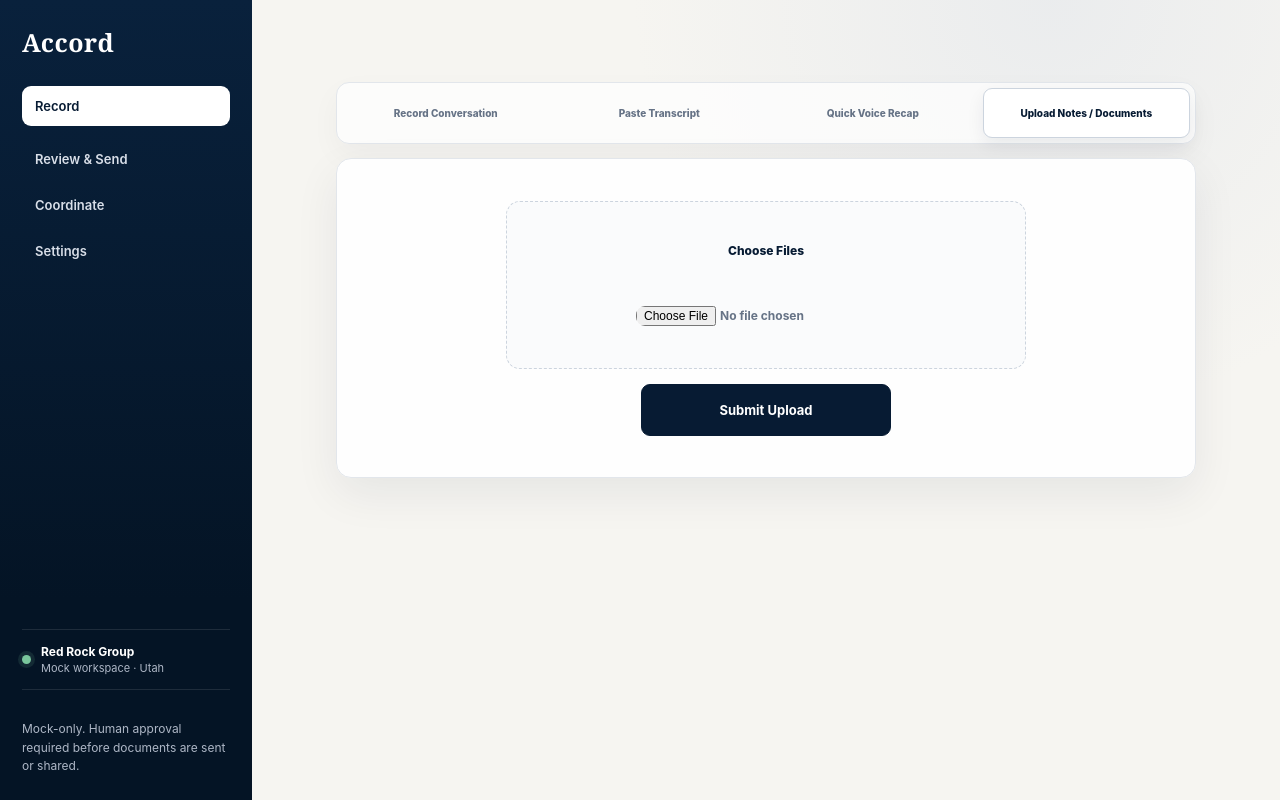
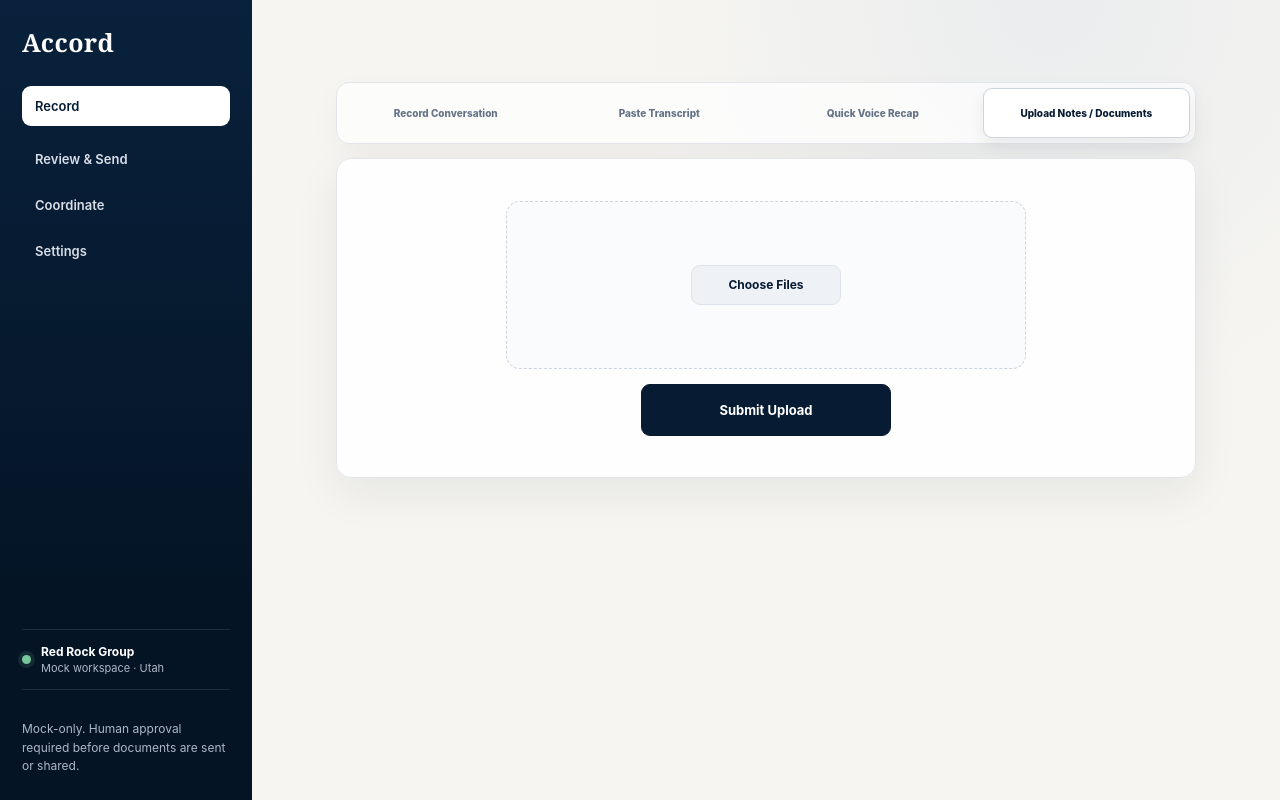
Before and after one commit to chay5573/accord, a Next.js app in the folder accord-app-starter/: page /record in a window 1280 px wide. Both pictures are taken after a click on the tab "Upload Notes / Documents". Built offline with nearby package versions, Linux system fonts and the light colour scheme.

Commit message:
Replace Native File Input with Custom Upload Control

```diff
--- a/accord-app-starter/app/globals.css
+++ b/accord-app-starter/app/globals.css
@@ -589,9 +589,9 @@ textarea { min-height: 125px; resize: vertical; line-height: 1.5; }
 .preparing-state strong { font-size:13px; letter-spacing:-.01em; }
 .preparing-spinner { width:28px; height:28px; border:3px solid #e3e9ef; border-top-color:var(--navy); border-radius:50%; animation:accord-spin .75s linear infinite; }
 @keyframes accord-spin { to { transform:rotate(360deg); } }
-.record-upload-zone { width:min(520px,100%); min-height:168px; display:grid; place-items:center; gap:12px; padding:24px; border:1.5px dashed var(--line-dark); border-radius:14px; background:#fafbfc; color:var(--navy); text-align:center; cursor:pointer; }
-.record-upload-zone > span { font-size:12px; font-weight:800; }
-.record-upload-zone input { max-width:260px; border:0; padding:0; background:transparent; color:var(--muted); }
+.record-upload-zone { width:min(520px,100%); min-height:168px; display:grid; place-items:center; gap:12px; padding:24px; border:1.5px dashed var(--line-dark); border-radius:14px; background:#fafbfc; color:var(--navy); text-align:center; }
+.record-file-input { position:absolute; width:1px; height:1px; padding:0; margin:-1px; overflow:hidden; clip:rect(0,0,0,0); white-space:nowrap; border:0; }
+.record-file-button { min-width:150px; }
 .simple-consent { grid-template-columns:auto 1fr; align-items:center; gap:10px; width:min(470px,100%); margin:0; padding:12px; border:1px solid var(--line); border-radius:10px; text-align:left; background:#fafbfc; }
 .simple-consent input { width:17px; height:17px; }
 .simple-consent span { display:grid; gap:3px; }
--- a/accord-app-starter/components/StartConversationFlow.tsx
+++ b/accord-app-starter/components/StartConversationFlow.tsx
@@ -1,7 +1,7 @@
 'use client';
 
 import { useRouter } from 'next/navigation';
-import { useEffect, useState } from 'react';
+import { useEffect, useRef, useState } from 'react';
 
 type RecordMode = 'live' | 'transcript' | 'voice' | 'upload';
 type MockFile = { name: string; size: number };
@@ -21,7 +21,8 @@ export function StartConversationFlow() {
   const [recapRecorded, setRecapRecorded] = useState(false);
   const [isRecording, setIsRecording] = useState(false);
   const [isPreparing, setIsPreparing] = useState(false);
-  const [selectedFile, setSelectedFile] = useState<MockFile | null>(null);
+  const [selectedFiles, setSelectedFiles] = useState<MockFile[]>([]);
+  const fileInputRef = useRef<HTMLInputElement>(null);
 
   useEffect(() => {
     if (!isPreparing) return;
@@ -44,6 +45,13 @@ export function StartConversationFlow() {
     setIsRecording(false);
     setIsPreparing(false);
   }
+
+  const selectedFileSummary =
+    selectedFiles.length === 0
+      ? null
+      : selectedFiles.length === 1
+        ? selectedFiles[0].name
+        : `${selectedFiles.length} files selected`;
 
   return (
     <div className="simple-capture record-page">
@@ -134,17 +142,24 @@ export function StartConversationFlow() {
 
           {mode === 'upload' && !isPreparing && (
             <>
-              <label className="record-upload-zone">
-                <span>Choose Files</span>
+              <div className="record-upload-zone">
                 <input
+                  ref={fileInputRef}
+                  className="record-file-input"
                   type="file"
+                  multiple
+                  aria-label="Choose files"
+                  aria-describedby={selectedFileSummary ? 'selected-upload-files' : undefined}
                   onChange={(event) => {
-                    const file = event.target.files?.[0];
-                    setSelectedFile(file ? { name: file.name, size: file.size } : null);
+                    const files = Array.from(event.target.files ?? []).map((file) => ({ name: file.name, size: file.size }));
+                    setSelectedFiles(files);
                   }}
                 />
-              </label>
-              {selectedFile && <span className="record-status">{selectedFile.name}</span>}
+                <button className="btn btn-secondary record-file-button" type="button" onClick={() => fileInputRef.current?.click()}>
+                  Choose Files
+                </button>
+              </div>
+              {selectedFileSummary && <span id="selected-upload-files" className="record-status">{selectedFileSummary}</span>}
               <button className="btn btn-primary btn-large capture-primary upload-submit" type="button" onClick={preparePaperwork}>
                 Submit Upload
               </button>
```
